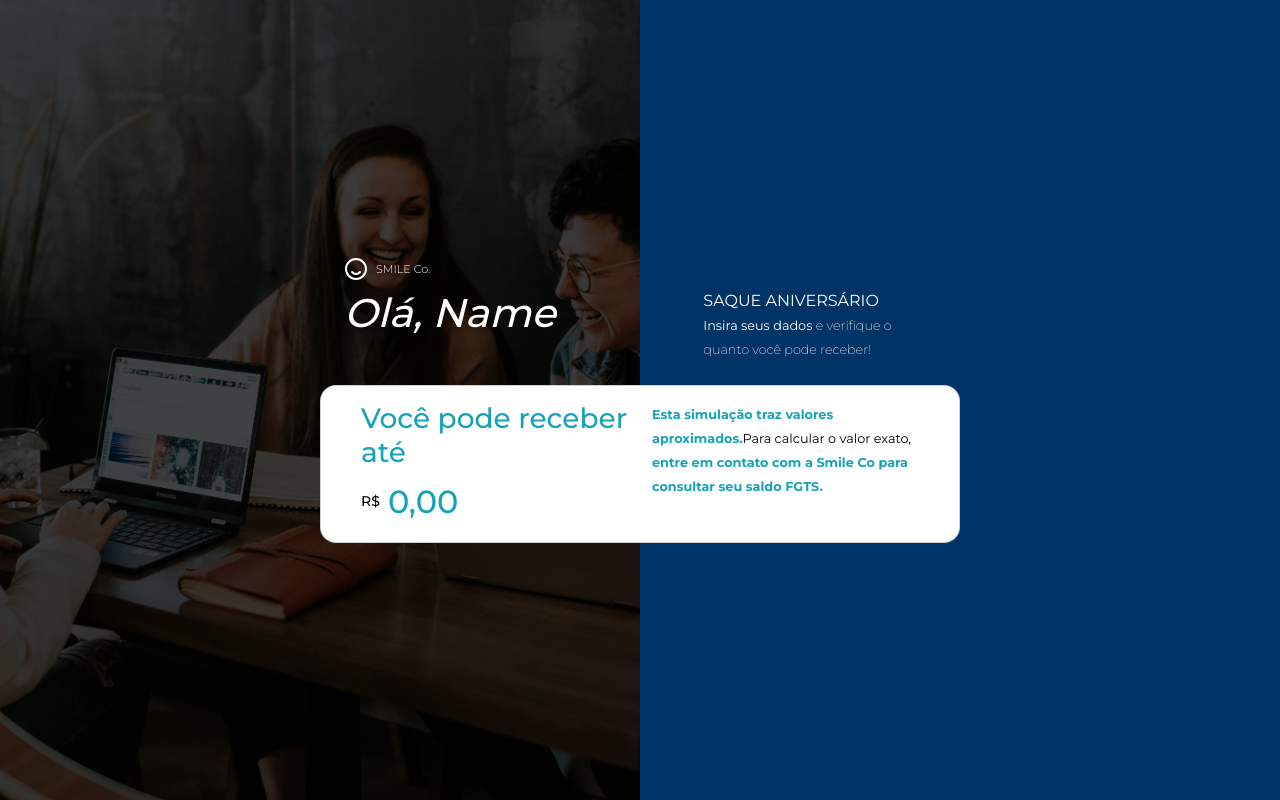
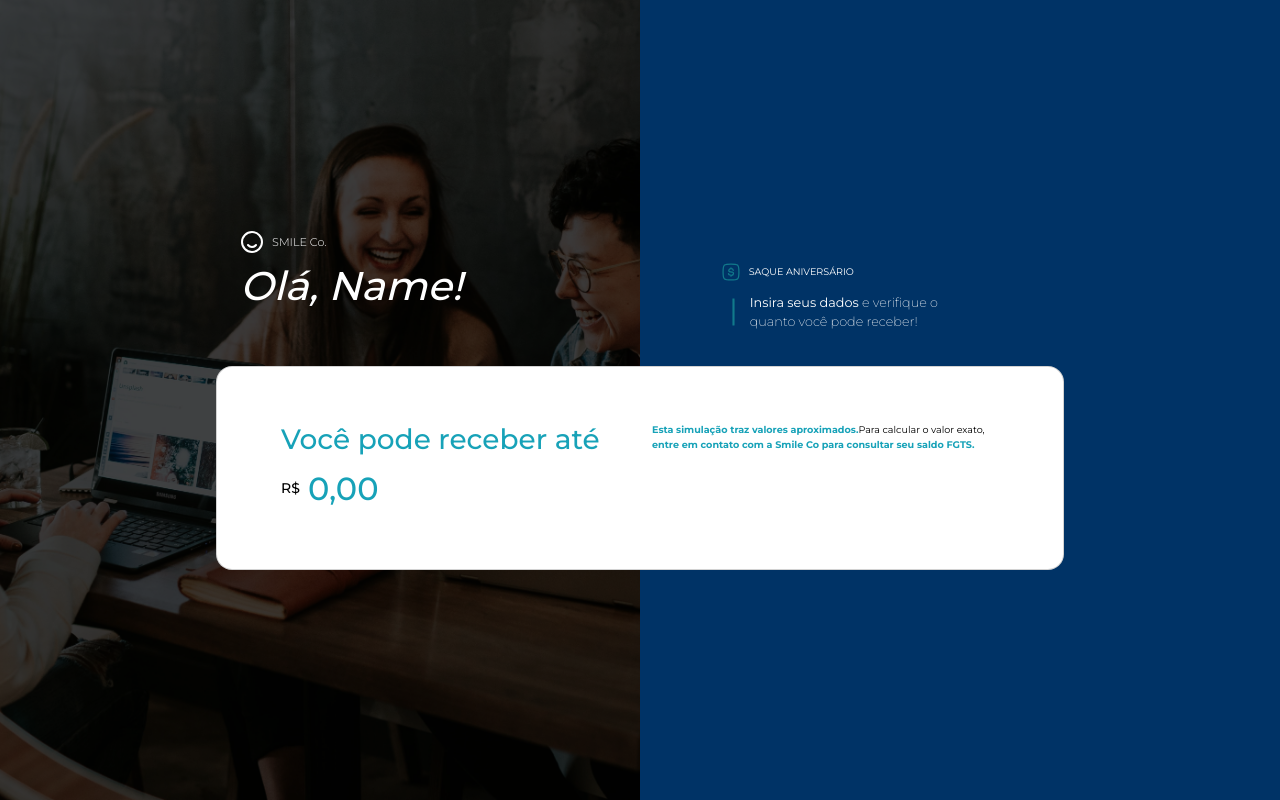
Before and after one commit to Cristiane-Pereira/fgts-anniversary-withdrawal, a Next.js app: page /result in a window 1280 px wide. Built offline with nearby package versions, Linux system fonts and the light colour scheme.

Commit message:
Ajustes finais código

```diff
--- a/src/app/(public)/result/page.jsx
+++ b/src/app/(public)/result/page.jsx
@@ -33,29 +33,25 @@ const PageResult = () => {
   }).format(calculatedWithdrawal);
 
   return (
-    <Container title={`Olá, ${formData.name ? formData.name : "Name"}`}>
+    <Container title={`Olá, ${formData.name ? formData.name : "Name"}!`}>
       <Card>
-        <main>
-          <section>
-            <Row>
+         <Row className="py-4">
             <Col lg="6" className="d-flex flex-column justify-content-center align-items-start">
               <h3 className="title-secondary">Você pode receber até</h3>
               <div className="d-flex align-items-center">
                 <small>R$</small>
-                  <span className="value-sake title-secondary mx-2">{formattedResult}</span>
+                <p className="value-sake title-secondary m-0 mx-2">{formattedResult}</p>
               </div>
             </Col>
 
             <Col lg="6">
-                <span className="subtitle">
+              <p className="subtitle m-0">
                 <strong className="title-secondary">Esta simulação traz valores aproximados.</strong>
                 Para calcular o valor exato, <strong className="title-secondary">entre em
                 contato com a Smile Co para consultar seu saldo FGTS.</strong>
-                </span>
+              </p>
             </Col>
           </Row>
-          </section>
-        </main>
       </Card>
     </Container>
   );
--- a/src/app/components/Container/Container.jsx
+++ b/src/app/components/Container/Container.jsx
@@ -2,8 +2,12 @@ import React, { useState, useEffect } from "react";
 import MediaQuery from "react-responsive";
 import { Row, Col } from "react-bootstrap";
 import Image from "next/image";
+
+// Imports Images
 import Hero from "../../../assets/images/hero.jpg";
 import Icon from "../../../assets/images/logoIcon.svg";
+import Dollar from "../../../assets/images/dollar.svg";
+import Pipe from "../../../assets/images/pipe.svg";
 
 const Container = ({ title, children }) => {
   const [isClient, setIsClient] = useState(false);
@@ -41,7 +45,7 @@ const Container = ({ title, children }) => {
         </Row>
 
         <div className="position-absolute d-flex flex-column align-items-center">
-          <div className="w-50 px-lg-4 mb-4">
+          <div className="w-75 px-lg-4 mb-4">
             <div className="d-flex align-items-center mb-2">
               <Image src={Icon} alt="Icon Smile Co" />
               <span className="text-logo mx-2">SMILE Co.</span>
@@ -50,12 +54,18 @@ const Container = ({ title, children }) => {
               <Col lg="7" className="mb-2">
                 <h1 className="title-primary">{title}</h1>
               </Col>
-              <Col lg="5">
-                <p className="text-uppercase mb-0">Saque Aniversário</p>
+              <Col lg="4">
+                <p className="text-uppercase mb-0">
+                  <Image src={Dollar} alt="Icon Dollar" className="me-2"/>
+                  Saque Aniversário
+                </p>
+                <div className="icon-pipe d-flex justify-content-start align-items-center">
+                  <Image src={Pipe} alt="Icon Pipe" className="me-1" style={{height: 60, width: 25}} />
                   <span>
                     <strong>Insira seus dados </strong>e verifique o quanto você pode
                     receber!
                   </span>
+                </div>
               </Col>
             </Row>
           </div>
@@ -79,11 +89,17 @@ const Container = ({ title, children }) => {
                   <h1 className="title-primary">{title}</h1>
                 </Col>
                 <Col lg="5">
-                  <p className="text-uppercase mb-0">Saque Aniversário</p>
+                  <p className="text-uppercase mb-0">
+                    <Image src={Dollar} alt="Icon Dollar" className="me-2"/>
+                    Saque Aniversário
+                  </p>
+                  <div className="icon-pipe d-flex justify-content-start align-items-center">
+                    <Image src={Pipe} alt="Icon Pipe" className="me-1" style={{height: 56, width: 25}} />
                     <span>
                       <strong>Insira seus dados </strong>e verifique o quanto você pode
                       receber!
                     </span>
+                  </div>
                 </Col>
               </Row>
             </div>
--- a/src/app/components/CustomCard/CustomCard.jsx
+++ b/src/app/components/CustomCard/CustomCard.jsx
@@ -5,7 +5,7 @@ const CustomCard = ({
   children,
 }) => {
   return (
-    <Card className="w-50 rounded-4 px-lg-4" style={{minWidth: '300px'}}>
+    <Card className="w-75 rounded-4 px-lg-5 py-lg-3" style={{minWidth: '300px'}}>
       <CardBody>
         {children}
       </CardBody>
--- a/src/app/helpers/utils.js
+++ b/src/app/helpers/utils.js
@@ -1,7 +1,7 @@
 // Função para validar o telefone com a API do Twilio
 export const validatePhoneNumber = async (phoneNumber) => {
-  const accountSid = process.env.TWILIO_ACCOUNT_SID;
-  const authToken = process.env.TWILIO_AUTH_TOKEN;
+  const accountSid = "";
+  const authToken = "";
 
   // Limpeza do número (remover qualquer caractere não numérico)
   const cleanedPhone = phoneNumber.replace(/\D/g, "");
--- a/src/assets/styles/globals.css
+++ b/src/assets/styles/globals.css
@@ -67,7 +67,7 @@ h3 {
 p {
   color: var(--color-primary);
   font-weight: 400;
-  font-size: 1rem;
+  font-size: 0.6rem;
 }
 
 /* Span */
```
Also changed, not shown: src/app/(public)/initial/page.jsx (+4 -3 lines), src/assets/images/dollar.svg (added), src/assets/images/pipe.svg (added). Lines whose indentation alone changed are shown as unchanged.
